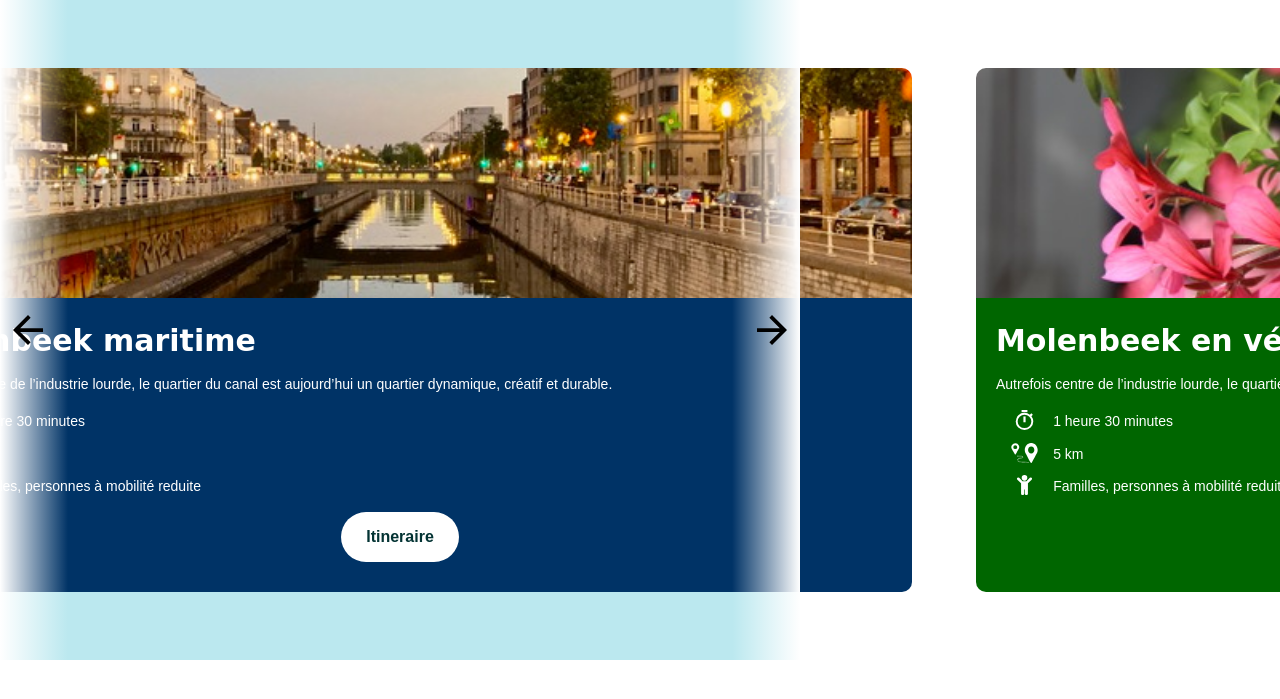
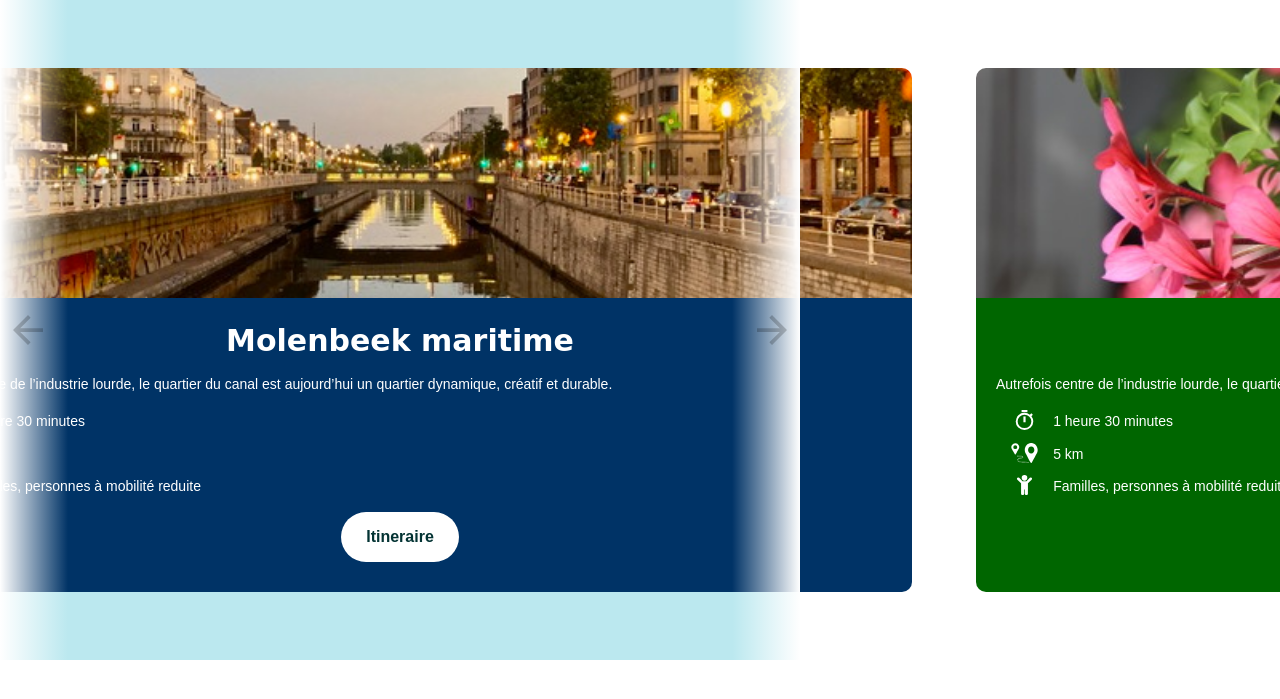
Before and after one commit to Baboo81/Molenbeek, a PHP site: page /views/slider.html in a window 1280 px wide. Shown: the top 699 px of the page. Run offline with PHP 8.4, Linux system fonts and the light colour scheme; some web fonts are replaced.

Commit message:
carousel - arrows fade at end

```diff
--- a/assets/css/main.css
+++ b/assets/css/main.css
@@ -875,6 +875,10 @@ footer ul a:link, footer ul a:visited {
 .card-item .description.description-3 {
   background: #A64253;
 }
+.card-item .description h3 {
+  width: 100%;
+  text-align: center;
+}
 
 .filter {
   margin: 15px 5px;
@@ -901,13 +905,8 @@ footer ul a:link, footer ul a:visited {
   justify-content: center;
 }
 
-.arrow {
-  height: 100%;
-  position: absolute;
-  align-items: center;
-}
-.arrow:active {
-  transform: scale(1.1);
+.loaded {
+  opacity: 1;
 }
 
 .arrow-prev {
@@ -922,4 +921,21 @@ footer ul a:link, footer ul a:visited {
   background: linear-gradient(to left, rgb(255, 255, 255) 0%, rgba(255, 255, 255, 0) 100%);
 }
 
+.arrow {
+  height: 100%;
+  position: absolute;
+  align-items: center;
+}
+.arrow:active {
+  transform: scale(1.1);
+}
+
+.arrow svg {
+  opacity: 1;
+  transition: opacity 0.9s;
+}
+.arrow svg.pale {
+  opacity: 0.2;
+}
+
 /*# sourceMappingURL=main.css.map */
--- a/assets/css/modules/slider.css
+++ b/assets/css/modules/slider.css
@@ -102,6 +102,10 @@
 .card-item .description.description-3 {
   background: #A64253;
 }
+.card-item .description h3 {
+  width: 100%;
+  text-align: center;
+}
 
 .filter {
   margin: 15px 5px;
@@ -128,13 +132,8 @@
   justify-content: center;
 }
 
-.arrow {
-  height: 100%;
-  position: absolute;
-  align-items: center;
-}
-.arrow:active {
-  transform: scale(1.1);
+.loaded {
+  opacity: 1;
 }
 
 .arrow-prev {
@@ -149,4 +148,21 @@
   background: linear-gradient(to left, rgb(255, 255, 255) 0%, rgba(255, 255, 255, 0) 100%);
 }
 
+.arrow {
+  height: 100%;
+  position: absolute;
+  align-items: center;
+}
+.arrow:active {
+  transform: scale(1.1);
+}
+
+.arrow svg {
+  opacity: 1;
+  transition: opacity 0.9s;
+}
+.arrow svg.pale {
+  opacity: 0.2;
+}
+
 /*# sourceMappingURL=slider.css.map */
--- a/assets/sass/modules/slider.scss
+++ b/assets/sass/modules/slider.scss
@@ -64,6 +64,7 @@
 		flex-direction: row;
 		justify-content: space-between;
 
+
 		&.description-1 {
 			background: $route1;
 		}
@@ -74,6 +75,11 @@
 
 		&.description-3 {
 			background: $route3;
+		}
+
+		h3 {
+			width: 100%;
+			text-align: center;
 		}
 	}
 }
@@ -105,14 +111,15 @@
 	justify-content: center;
 }
 
-.arrow {
-	height: 100%;
-	position: absolute;
-	align-items: center;
+// Intersection observer (something happens when an element scrolls into view)
 
-	&:active {
-		transform: scale(1.1);
-	}
+
+
+
+
+.loaded {
+	opacity: 1;
+
 }
 
 .arrow-prev {
@@ -126,3 +133,29 @@
 	padding: 0 1vw 0 2vw;
 	background: $grad-left;
 }
+
+.arrow {
+
+	height: 100%;
+	position: absolute;
+	align-items: center;
+
+
+	&:active {
+		transform: scale(1.1);
+	}
+}
+
+.arrow {
+
+	svg {
+	opacity: 1;
+	transition: opacity 0.9s;
+
+	&.pale {
+		opacity: 0.2;
+	}
+
+	}
+
+}
--- a/views/slider.html
+++ b/views/slider.html
@@ -18,7 +18,7 @@
 
         <div class="slider">
 
-            <div class="slide">
+            <div class="slide slide-1">
 
                 <div class="card-item">
                     <div class="thumb thumb-1">
@@ -42,8 +42,8 @@
 
             </div>
 
-            <div class="slide">
-                <div class="card-item">
+            <div class="slide slide-2">
+                <div id="card-item-1" class="card-item">
                     <div class="thumb thumb-2">
                         <!--image here -->
                     </div>
@@ -64,7 +64,7 @@
                 </div>
             </div>
 
-            <div class="slide">
+            <div class="slide slide-3">
                 <div class="card-item">
                     <div class="thumb thumb-3">
                         <!--image here -->
```
Also changed, not shown: assets/script/slider.js (+118 -16 lines), 2 other files.
